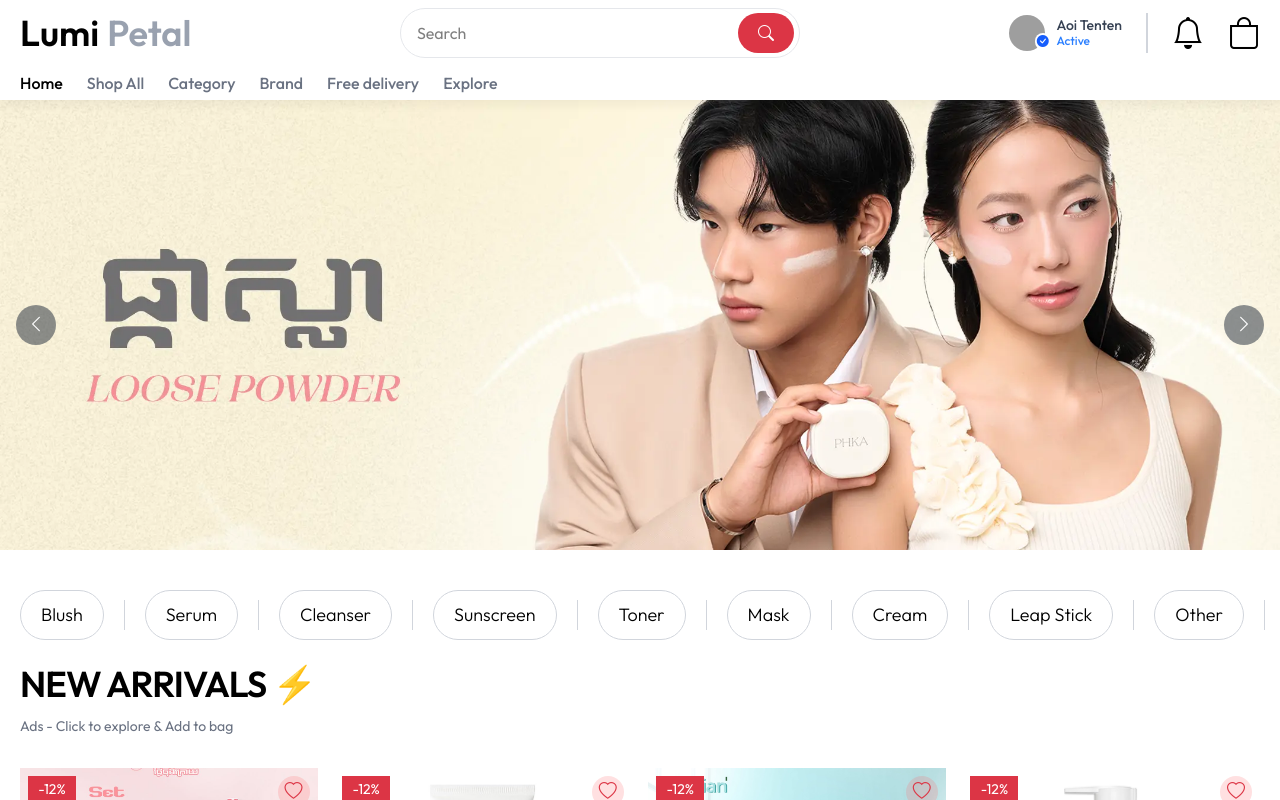
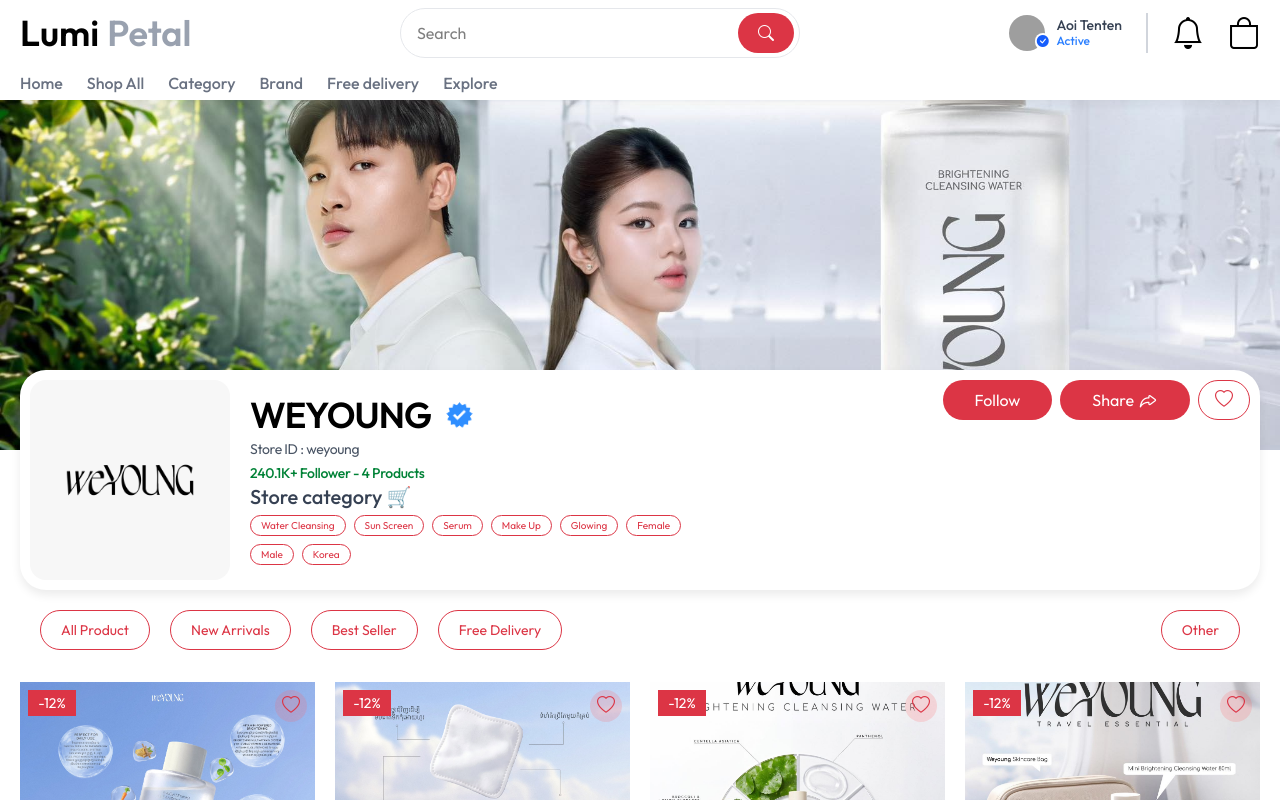
Before and after one commit to MPDev-work/lumi-petal, a React (Vite) app: page /#/weyoung in a window 1280 px wide. Shown: the top 800 px of the page. Built offline with nearby package versions, Linux system fonts and the light colour scheme; grey boxes are pictures that could not be loaded; a web font is replaced by a local one.

Commit message:
Update Index page

```diff
--- a/src/App.jsx
+++ b/src/App.jsx
@@ -1,4 +1,4 @@
-import { BrowserRouter, Routes, Route } from 'react-router-dom';
+import { HashRouter, Routes, Route } from 'react-router-dom';
 import IndexPage from './page/IndexPage.jsx';
 import Explore from './page/Explore.jsx';
 import Brand from './page/Brand.jsx';
@@ -17,11 +17,11 @@ import NewNavBar from './components/NewNavBar.jsx';
 
 function App() {
   return (
-    <BrowserRouter>
+    <HashRouter>
       <Navbar />
       {/* <Ads /> */}
       <Routes>
-        <Route path="/" element={<IndexPage />} />
+        <Route path="/index" element={<IndexPage />} />
         <Route path="/category" element={<Categroy />}></Route>
         <Route path="/brand" element={<Brand />}></Route>
         <Route path="/explore" element={<Explore />} />
@@ -34,7 +34,7 @@ function App() {
         <Route path="/weyoung" element={<WeyoungMainPage />} />
       </Routes>
       <FooterBar />
-    </BrowserRouter>
+    </HashRouter>
   );
 }
 
--- a/src/components/FooterBar.jsx
+++ b/src/components/FooterBar.jsx
@@ -61,7 +61,7 @@ function FooterBar() {
           <h1 className="text-2xl font-semibold tracking-tight">Quick link</h1>
           <ul className="list-none flex flex-col justify-start items-start gap-1.5">
             <li>
-              <Link className="underline" to="/">
+              <Link className="underline" to="/index">
                 Home
               </Link>
             </li>
@@ -86,7 +86,7 @@ function FooterBar() {
               </Link>
             </li>
             <li>
-              <Link to="/" className="underline">
+              <Link to="/shopAll" className="underline">
                 Shop all
               </Link>
             </li>
```
